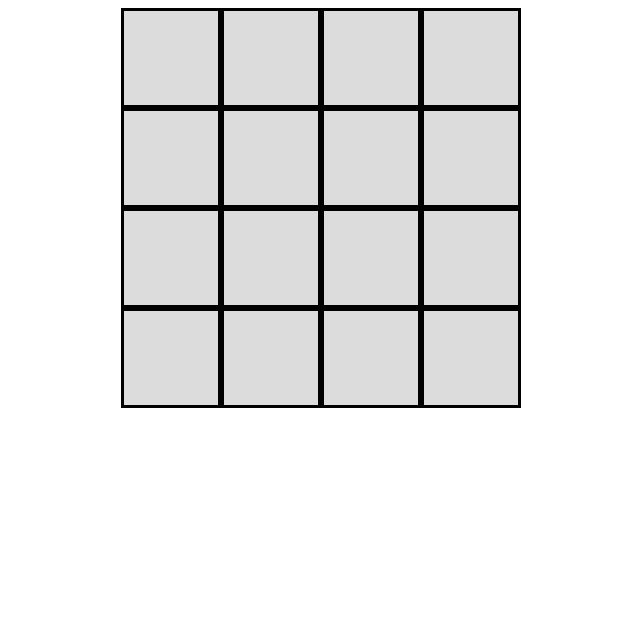
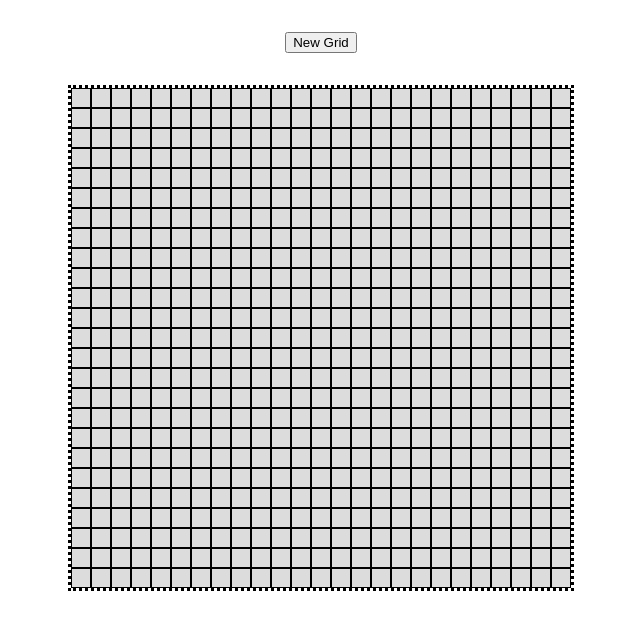
Before and after one commit to drikkis/etch-a-sketch, a plain HTML site: page index.html in a window 1280 px wide. Shown: the whole page, without its empty margins (319-959 px from the left). Drawn offline with Linux system fonts and the light colour scheme.

Commit message:
Pre-Attempt Savepoint

```diff
--- a/index.html
+++ b/index.html
@@ -8,6 +8,7 @@
     <script defer src="script.js"></script>
 </head>
 <body>
+    <button>New Grid</button>
     <div id="container"></div>
 </body>
 </html>
--- a/script.js
+++ b/script.js
@@ -1,13 +1,17 @@
+// Initializes square amounts
+let sqSideAmount = 25;
+const sqTotalAmount = sqSideAmount * sqSideAmount;
+
+// Creates the squares
 const squareContainer = document.querySelector(`#container`);
-
-// Creates 16 squares
-for (i = 0; i < 16; i++) {
+for (i = 0; i < sqTotalAmount; i++) {
     const newSquare = document.createElement(`div`);
     newSquare.setAttribute(`class`, `square`);
     squareContainer.appendChild(newSquare);
+    // TODO give squares size style attribute
 };
 
-//
+// Color squares if they done been touched
 let allSquares = document.querySelectorAll(`.square`);
 allSquares.forEach((square) => {
     square.addEventListener(`mouseover`, function(e) {
@@ -15,9 +19,20 @@ allSquares.forEach((square) => {
     });
 });
 
+// 'New Grid' button functionality
+function clearGrid() {
+};
+function createGrid() {
+    for (i = 0; i < sqTotalAmount; i++) {
+        const newSquare = document.createElement(`div`);
+        newSquare.setAttribute(`class`, `square`);
+        squareContainer.appendChild(newSquare);
+        // TODO give squares size style attribute
+    };
+}
 
+const btn = document.querySelector(`button`);
+btn.addEventListener(`click`, () => {
+    sqSideAmount = prompt(`whatchu need?`, `2-100`)
 
-
-// gridSquare.addEventListener(`click`, function(e) {
-//     e.target.setAttribute(`class`, `usedSquare`);
-// });
+});
--- a/styles.css
+++ b/styles.css
@@ -2,20 +2,26 @@ body {
     display: flex;
     align-items: center;
     justify-content: center;
+    flex-direction: column;
+}
+
+button {
+    margin: 24px;
 }
 
 #container {
-    width: 400px;
-    height: 400px;
+    width: 500px;
+    height: 500px;
     display: flex;
     flex-wrap: wrap;
+    margin: 8px;
+    border: dotted;
 }
 
 .square {
-    width: 100px;
-    height: 100px;
+    min-width: 4%;
     background-color: gainsboro;
-    border: solid;
+    border: 1px solid;
     box-sizing: border-box;
 }
 
```
